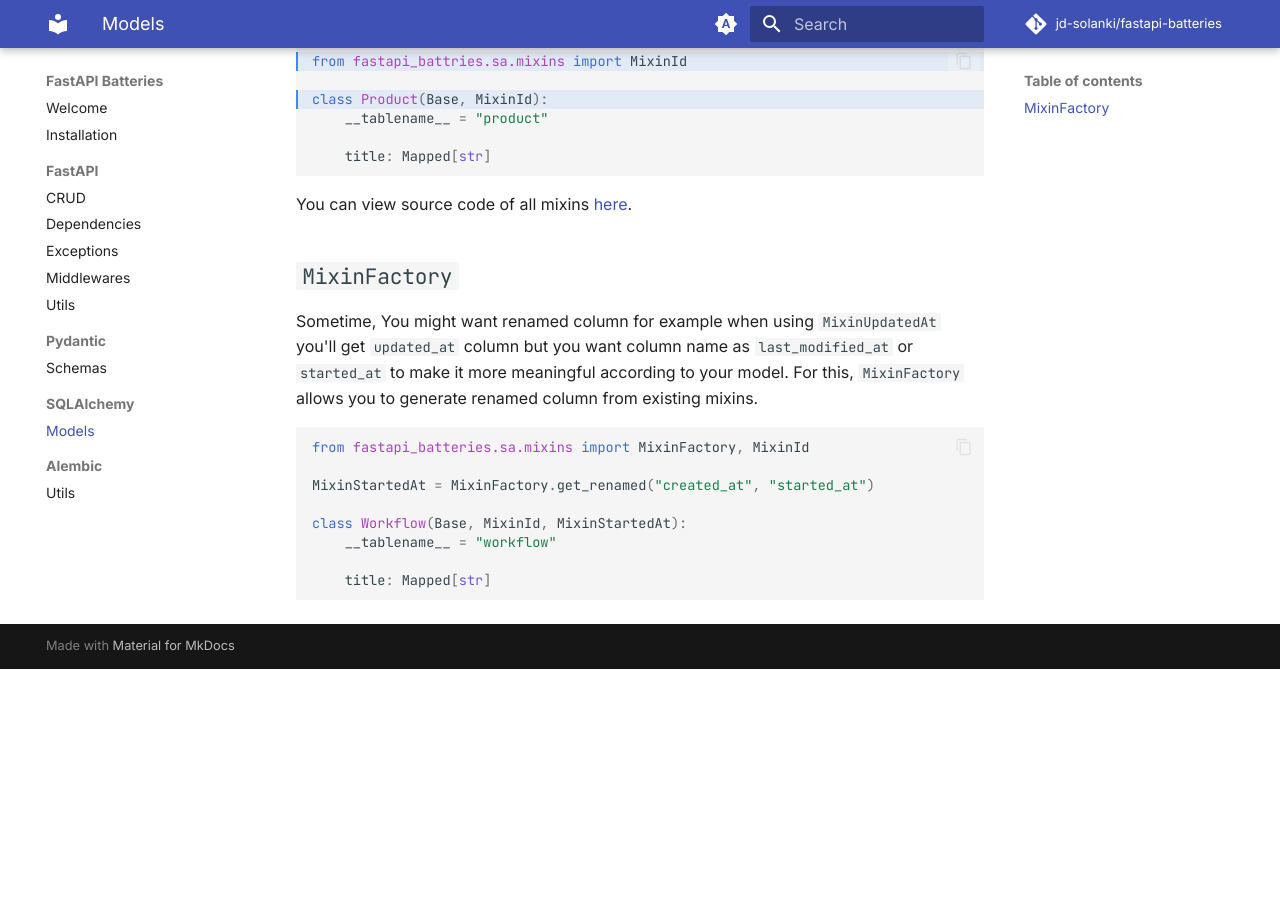
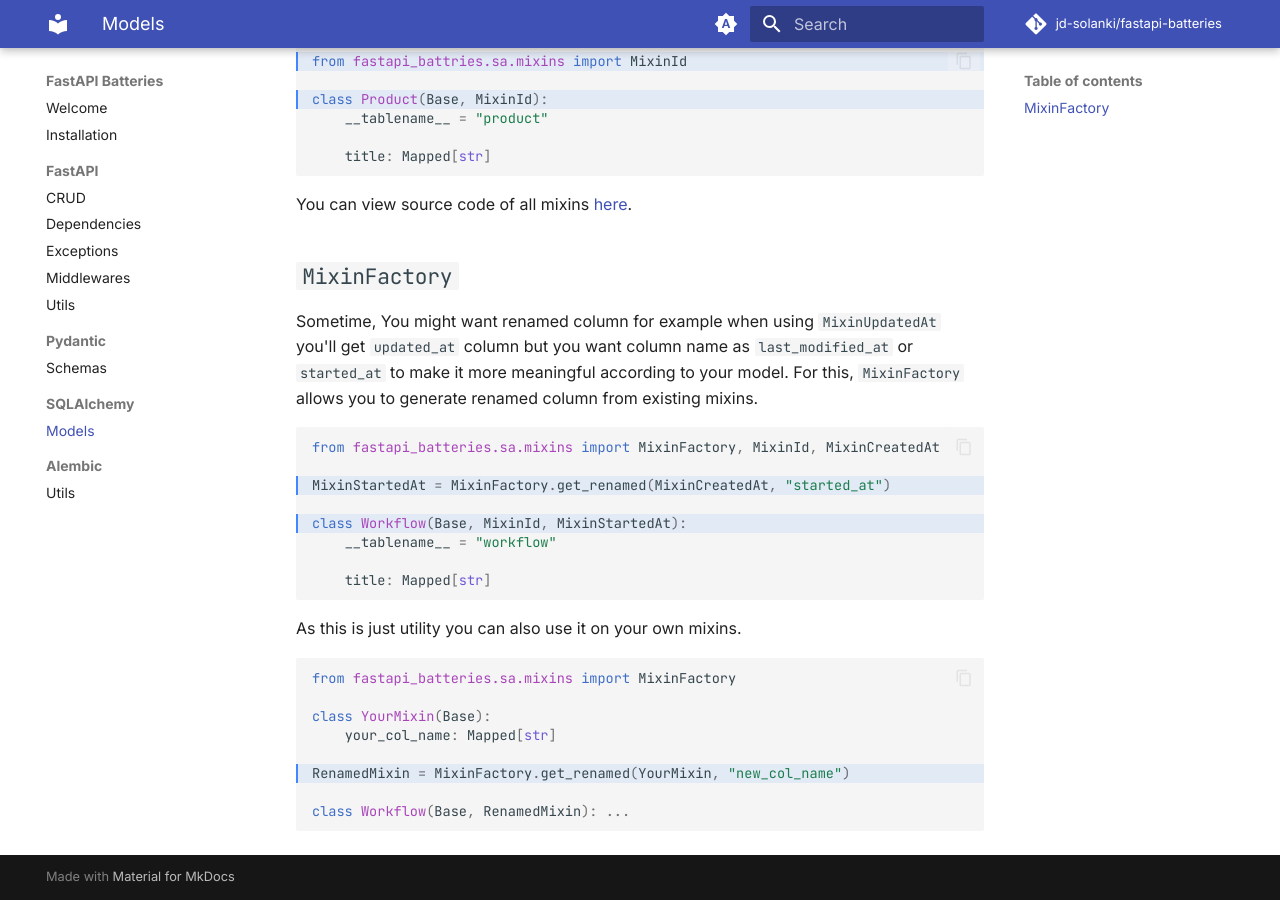
Before and after one commit to jd-solanki/fastapi-batteries, an MkDocs documentation site: the page built from docs/sqlalchemy/mixins.md, in a window 1280 px wide and 900 px high, scrolled down 660 px. Built offline with MkDocs 1.6.1 and Material for MkDocs 9.7.7, drawn with Linux system fonts in a browser that asks for light colours; comment, search, counter and statistics services are not loaded; before the commit the page ends 1329 px from its top, so only the background shows below that.

Commit message:
docs: updated docs according to new API for sqlalchemy mixin factory

````diff
--- a/docs/sqlalchemy/mixins.md
+++ b/docs/sqlalchemy/mixins.md
@@ -34,13 +34,26 @@
 
 Sometime, You might want renamed column for example when using `MixinUpdatedAt` you'll get `updated_at` column but you want column name as `last_modified_at` or `started_at` to make it more meaningful according to your model. For this, `MixinFactory` allows you to generate renamed column from existing mixins.
 
-```py
-from fastapi_batteries.sa.mixins import MixinFactory, MixinId
+```py hl_lines="3 5"
+from fastapi_batteries.sa.mixins import MixinFactory, MixinId, MixinCreatedAt
 
-MixinStartedAt = MixinFactory.get_renamed("created_at", "started_at")
+MixinStartedAt = MixinFactory.get_renamed(MixinCreatedAt, "started_at")
 
 class Workflow(Base, MixinId, MixinStartedAt):
     __tablename__ = "workflow"
 
     title: Mapped[str]
 ```
+
+As this is just utility you can also use it on your own mixins.
+
+```py hl_lines="6"
+from fastapi_batteries.sa.mixins import MixinFactory
+
+class YourMixin(Base):
+    your_col_name: Mapped[str]
+
+RenamedMixin = MixinFactory.get_renamed(YourMixin, "new_col_name")
+
+class Workflow(Base, RenamedMixin): ...
+```
````
